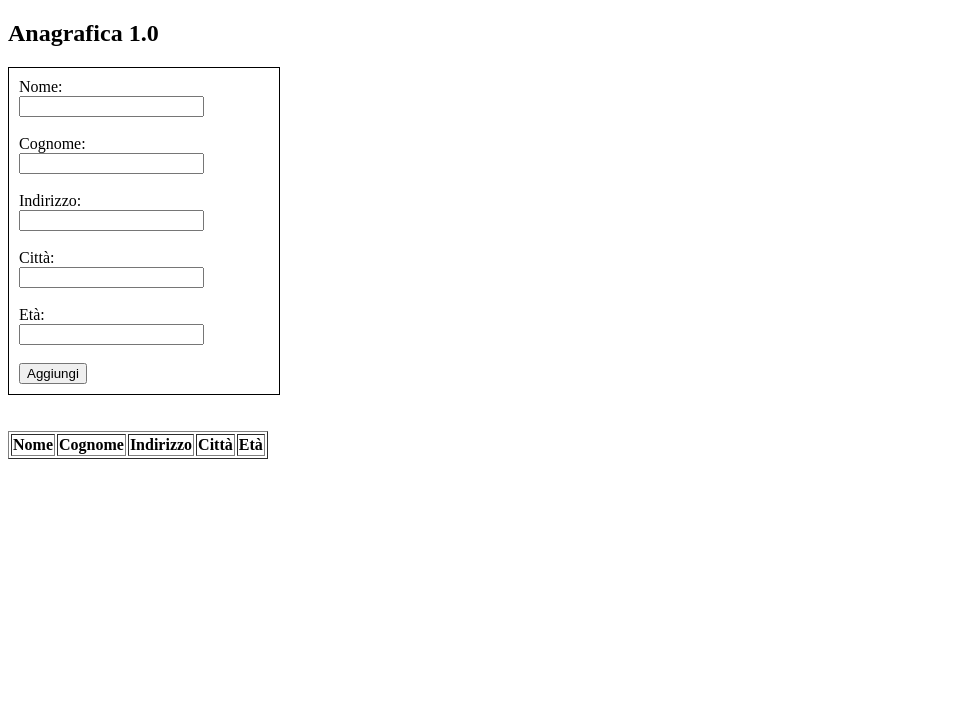
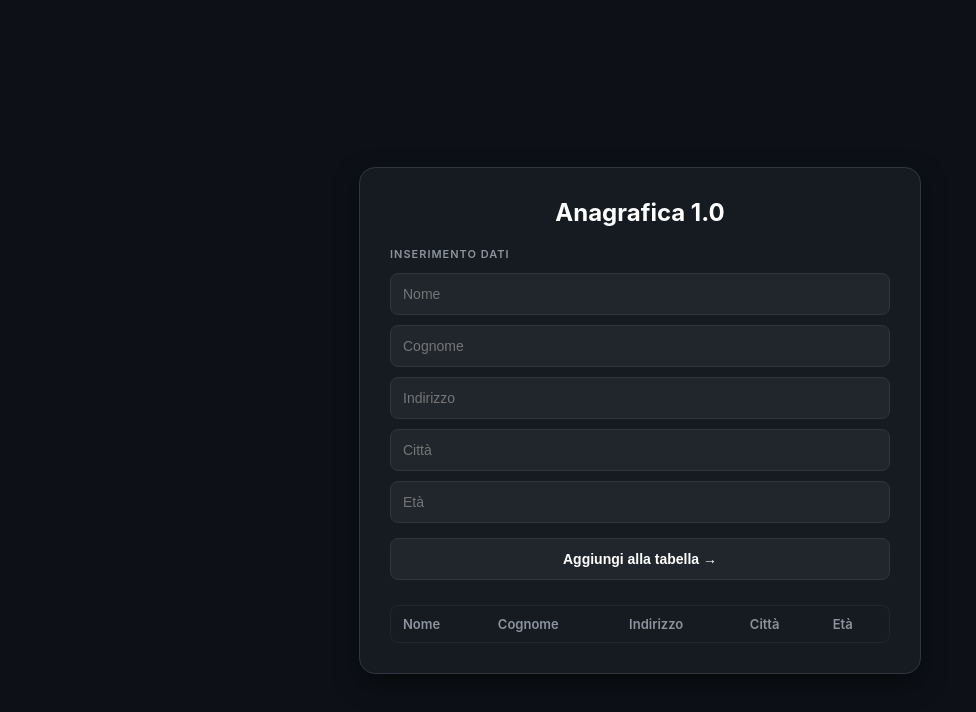
Before and after one commit to Stella-Simone00/TPS, a plain HTML site: page Anagrafica.html in a window 1280 px wide. Shown: the whole page, without its empty margins (0-976 px from the left). Drawn offline with Linux system fonts and the light colour scheme.

Commit message:
Update Anagrafica.html

```diff
--- a/Anagrafica.html
+++ b/Anagrafica.html
@@ -1,34 +1,128 @@
 <!DOCTYPE html>
-<html>
+<html lang="it">
 <head>
+    <meta charset="UTF-8">
     <title>Anagrafica 1.0</title>
+    <style>
+        body {
+            background-color: #0d1117;
+            color: #ffffff;
+            font-family: -apple-system, BlinkMacSystemFont, "Segoe UI", Roboto, sans-serif;
+            display: flex;
+            justify-content: center;
+            align-items: center;
+            min-height: 100vh;
+            margin: 0;
+            padding: 20px;
+        }
+
+        .container {
+            background-color: #161b22;
+            border: 1px solid #30363d;
+            border-radius: 16px;
+            padding: 30px;
+            width: 100%;
+            max-width: 500px;
+            box-shadow: 0 10px 25px rgba(0,0,0,0.5);
+        }
+
+        h2 {
+            text-align: center;
+            margin-top: 0;
+            font-size: 24px;
+            font-weight: 700;
+            margin-bottom: 20px;
+        }
+
+        .sottotitolo {
+            font-size: 11px;
+            text-transform: uppercase;
+            letter-spacing: 1px;
+            color: #8b949e;
+            font-weight: 600;
+            margin-bottom: 12px;
+        }
+
+        .gabbia input {
+            width: 100%;
+            padding: 12px;
+            margin-bottom: 10px;
+            background-color: #21262d;
+            border: 1px solid #30363d;
+            border-radius: 8px;
+            color: #ffffff;
+            font-size: 14px;
+            box-sizing: border-box;
+            outline: none;
+        }
+
+        .gabbia input:focus {
+            border-color: #58a6ff;
+        }
+
+        button {
+            width: 100%;
+            padding: 12px;
+            background-color: #21262d;
+            border: 1px solid #30363d;
+            border-radius: 8px;
+            color: #ffffff;
+            font-size: 14px;
+            font-weight: 600;
+            cursor: pointer;
+            margin-top: 5px;
+        }
+
+        button:hover {
+            background-color: #30363d;
+        }
+
+        table {
+            width: 100%;
+            border-collapse: collapse;
+            margin-top: 25px;
+            background-color: #21262d;
+            border-radius: 8px;
+            overflow: hidden;
+            border: 1px solid #30363d;
+        }
+
+        th, td {
+            padding: 10px 12px;
+            text-align: left;
+            font-size: 13px;
+            border-bottom: 1px solid #30363d;
+        }
+
+        th {
+            background-color: #161b22;
+            color: #8b949e;
+            font-weight: 600;
+        }
+
+        tr:last-child td {
+            border-bottom: none;
+        }
+    </style>
 </head>
 <body>
 
+    <div class="container">
         <h2>Anagrafica 1.0</h2>
 
-    <div style="border: 1px solid black; padding: 10px; width: 250px;">
-        Nome: <br>
-        <input type="text" id="nome"><br><br>
+        <div class="sottotitolo">Inserimento Dati</div>
 
-        Cognome: <br>
-        <input type="text" id="cognome"><br><br>
+        <div class="gabbia">
+            <input type="text" id="nome" placeholder="Nome">
+            <input type="text" id="cognome" placeholder="Cognome">
+            <input type="text" id="indirizzo" placeholder="Indirizzo">
+            <input type="text" id="citta" placeholder="Città">
+            <input type="number" id="eta" placeholder="Età">
 
-        Indirizzo: <br>
-        <input type="text" id="indirizzo"><br><br>
-
-        Città: <br>
-        <input type="text" id="citta"><br><br>
-
-        Età: <br>
-        <input type="number" id="eta"><br><br>
-
-        <button onclick="aggiungi()">Aggiungi</button>
+            <button onclick="aggiungi()">Aggiungi alla tabella →</button>
         </div>
 
-    <br><br>
-
-    <table border="1" id="miaTabella">
+        <table id="miaTabella">
             <thead>
                 <tr>
                     <th>Nome</th>
@@ -41,24 +135,24 @@
             <tbody>
             </tbody>
         </table>
+    </div>
 
     <script>
         function aggiungi() {
-            var n = document.getElementById("nome").value;
-            var c = document.getElementById("cognome").value;
-            var i = document.getElementById("indirizzo").value;
-            var ci = document.getElementById("citta").value;
-            var e = document.getElementById("eta").value;
+            const n = document.getElementById("nome").value;
+            const c = document.getElementById("cognome").value;
+            const i = document.getElementById("indirizzo").value;
+            const ci = document.getElementById("citta").value;
+            const e = document.getElementById("eta").value;
 
-            var tabella = document.getElementById("miaTabella");
+            const tabella = document.getElementById("miaTabella");
+            const riga = tabella.insertRow(-1);
 
-            var riga = tabella.insertRow(-1);
-
-            var c1 = riga.insertCell(0);
-            var c2 = riga.insertCell(1);
-            var c3 = riga.insertCell(2);
-            var c4 = riga.insertCell(3);
-            var c5 = riga.insertCell(4);
+            const c1 = riga.insertCell(0);
+            const c2 = riga.insertCell(1);
+            const c3 = riga.insertCell(2);
+            const c4 = riga.insertCell(3);
+            const c5 = riga.insertCell(4);
 
             c1.innerHTML = n;
             c2.innerHTML = c;
```
Lines whose indentation alone changed are shown as unchanged.
